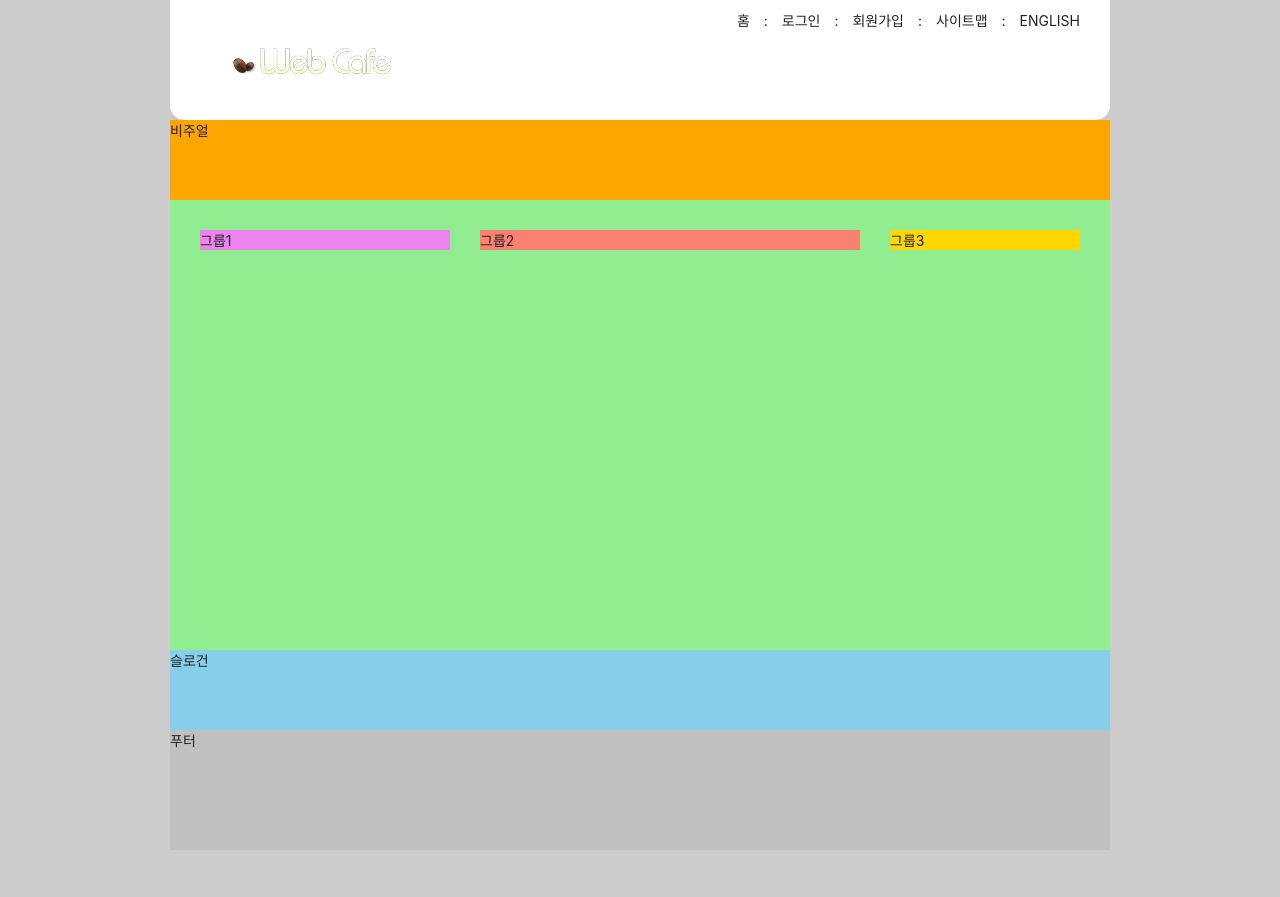
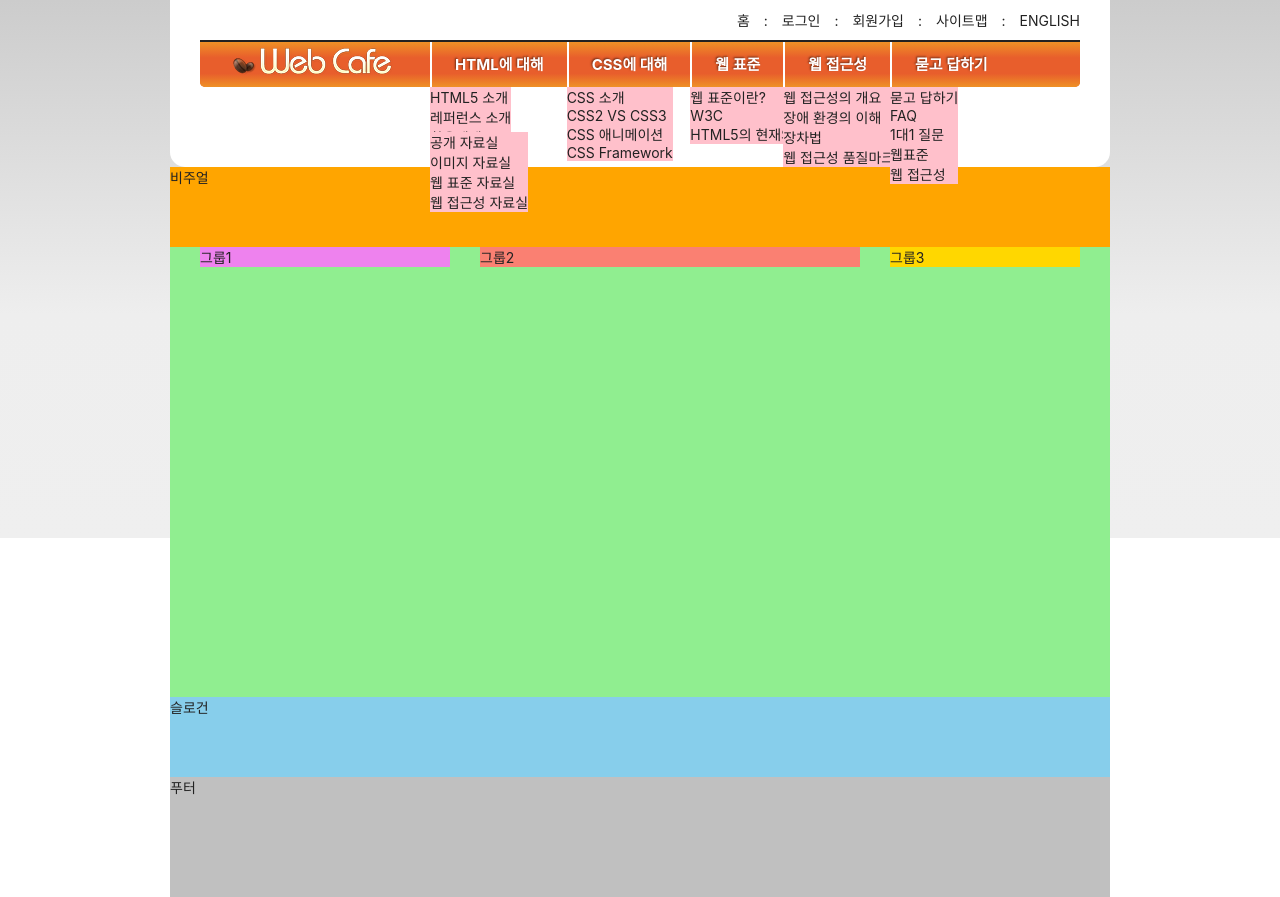
Before and after one commit to jeong-dev/HTML5, a plain HTML site: page index.html in a window 1280 px wide. Before the commit the page ends 850 px from the top, so only its background shows below. Drawn offline with Linux system fonts and the light colour scheme; a web font is replaced by a local one.

Commit message:
navigation 메인 메뉴 디자인

```diff
--- a/index.html
+++ b/index.html
@@ -1,15 +1,18 @@
 <!DOCTYPE html>
 <html lang="ko-KR">
+
 <head>
 	<meta charset="UTF-8" />
 	<meta http-equiv="X-UA-Compatible" content="IE=edge" />
 	<meta name="viewport" content="width=device-width, initial-scale=1.0" />
 	<title>web cafe</title>
 
-  <link rel="stylesheet" as="style" crossorigin href="https://cdn.jsdelivr.net/gh/orioncactus/pretendard@v1.3.6/dist/web/static/pretendard.css" />
+	<link rel="stylesheet" as="style" crossorigin
+		href="https://cdn.jsdelivr.net/gh/orioncactus/pretendard@v1.3.6/dist/web/static/pretendard.css" />
 	<link rel="stylesheet" href="./styles/style.css" />
 
 </head>
+
 <body>
 
 	<header class="header">
@@ -34,6 +37,135 @@
 		</ul>
 		<!-- .member -->
 
+		<nav class="navigation">
+
+			<h2 class="a11y-hidden">메인 메뉴</h2>
+
+			<ul class="menu">
+
+				<li class="menu-item is-active">
+
+					<button type="button" class="menu-button">HTML에 대해</button>
+
+					<ul class="sub-menu menu-html">
+
+						<li><a href="/">HTML5 소개</a></li>
+
+						<li><a href="/">레퍼런스 소개</a></li>
+
+						<li><a href="/">활용예제</a></li>
+
+					</ul>
+					<!-- .sub-menu menu-html -->
+
+				</li>
+				<!-- HTML에 대해 -->
+
+				<li class="menu-item">
+
+					<button type="button" class="menu-button">CSS에 대해</button>
+
+					<ul class="sub-menu menu-css">
+
+						<li><a href="/">CSS 소개</a></li>
+
+						<li><a href="/">CSS2 VS CSS3</a></li>
+
+						<li><a href="/">CSS 애니메이션</a></li>
+
+						<li><a href="/">CSS Framework</a></li>
+
+					</ul>
+					<!-- .sub-menu menu-css -->
+
+				</li>
+				<!-- CSS에 대해 -->
+
+				<li class="menu-item">
+
+					<button type="button" class="menu-button">웹 표준</button>
+
+					<ul class="sub-menu menu-standards">
+
+						<li><a href="/">웹 표준이란?</a></li>
+
+						<li><a href="/">W3C</a></li>
+
+						<li><a href="/">HTML5의 현재와 미래</a></li>
+
+					</ul>
+					<!-- .sub-menu menu-standards -->
+
+				</li>
+				<!-- 웹 표준 -->
+
+				<li class="menu-item">
+
+					<button type="button" class="menu-button">웹 접근성</button>
+
+					<ul class="sub-menu menu-accessibility">
+
+						<li><a href="/">웹 접근성의 개요</a></li>
+
+						<li><a href="/">장애 환경의 이해</a></li>
+
+						<li><a href="/">장차법</a></li>
+
+						<li><a href="/">웹 접근성 품질마크</a></li>
+
+					</ul>
+					<!-- sub-menu menu-accessibility -->
+
+				</li>
+
+				<li class="menu-item">
+
+					<button type="button" class="menu-button">묻고 답하기</button>
+
+					<ul class="sub-menu menu-qna">
+
+						<li><a href="/">묻고 답하기</a></li>
+
+						<li><a href="/">FAQ</a></li>
+
+						<li><a href="/">1대1 질문</a></li>
+
+						<li><a href="/">웹표준</a></li>
+
+						<li><a href="/">웹 접근성</a></li>
+
+					</ul>
+					<!-- .sub-menu menu-qna -->
+
+				</li>
+				<!-- 묻고 답하기 -->
+
+				<li class="menu-item">
+
+					<button type="button" class="menu-button">자료실</button>
+
+					<ul class="sub-menu menu-archive">
+
+						<li><a href="/">공개 자료실</a></li>
+
+						<li><a href="/">이미지 자료실</a></li>
+
+						<li><a href="/">웹 표준 자료실</a></li>
+
+						<li><a href="/">웹 접근성 자료실</a></li>
+
+					</ul>
+					<!-- .sub-menu -->
+
+				</li>
+				<!-- 자료실 -->
+
+			</ul>
+			<!-- .menu -->
+
+		</nav>
+		<!-- .navigation -->
+
 	</header>
 
 	<div class="visual">비주얼</div>
@@ -51,4 +183,5 @@
 	</footer>
 
 </body>
+
 </html>
--- a/styles/style.css
+++ b/styles/style.css
@@ -1,6 +1,16 @@
 @import url(./normalize.css);
 @import url(./reset.css);
 
+/* 숨김 콘텐츠 */
+.a11y-hidden {
+  background-color: yellow;
+  position: absolute;
+  width: 1px;
+  height: 1px;
+  margin: -1px;
+  overflow: hidden;
+  clip-path: inset(50%);
+}
 
 /* 기본 스타일 */
 *, *::before, *::after {
@@ -19,7 +29,7 @@ a {
 
 /* 본문 스타일 */
 body {
-  background: #ccc;
+  background: #ccc linear-gradient(to bottom, #ccc 0%, #eee 35%, #efefef 60%, #fff 60%, #fff 100%);
   color: #222;
   font-family: "Pretendard Variable", Pretendard, -apple-system, BlinkMacSystemFont, system-ui, Roboto, "Helvetica Neue", "Segoe UI", "Apple SD Gothic Neo", "Noto Sans KR", "Malgun Gothic", "Apple Color Emoji", "Segoe UI Emoji", "Segoe UI Symbol", sans-serif;
   font-size: 1.4rem;
@@ -38,7 +48,6 @@ body {
 /* 헤더 */
 .header{
   background: #fff;
-  height: 15vh;
   padding: 0 30px;
   border-radius: 0 0 15px 15px;
   position: relative;
@@ -84,6 +93,43 @@ body {
   margin-right: 4px;
 }
 
+/* 메인 메뉴 */
+.navigation {
+  padding-bottom: 80px;
+}
+
+.menu {
+  background: #e85e2c
+  linear-gradient(to bottom, #ef9126 0%, #e85e2c 35%, #e85e2c 70%, #ef9126 100%);
+  border-top: 2px solid #222;
+  border-radius: 0 0 5px 5px;
+  padding-left: 230px;
+  height: 47px; /* border 2px 포함한 값 */
+}
+
+.menu-item {
+  float: left;
+}
+
+.menu-button {
+  background-color: transparent;
+  border: 0;
+  border-left: 2px solid #fff;
+  padding: 0 23px;
+
+  color: #fff;
+  font-size: 15px;
+  font-weight: 700;
+  line-height: 45px;
+  text-shadow: -1px -1px 2px rgba(0, 0, 0, 0.5);
+}
+
+.sub-menu {
+  background-color: pink;
+  position: absolute;
+  /* display: none; */
+}
+
 /* 비주얼 */
 .visual{
   background: orange;
@@ -94,7 +140,7 @@ body {
 .main{
   background: lightgreen;
   min-height: 450px;
-  padding: 30px;
+  padding: 0 30px;
 
   display: flex;
   flex-flow: row nowrap;
```
Lines whose indentation alone changed are shown as unchanged.
